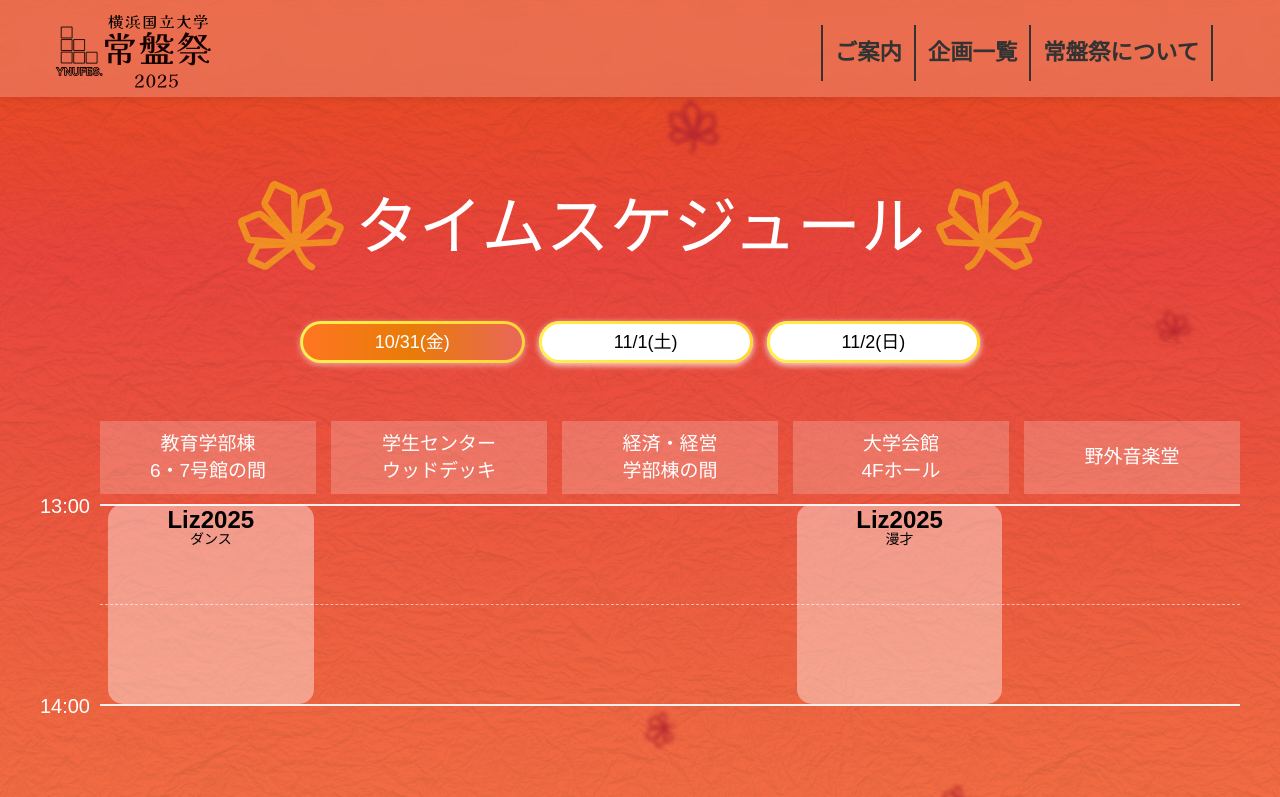
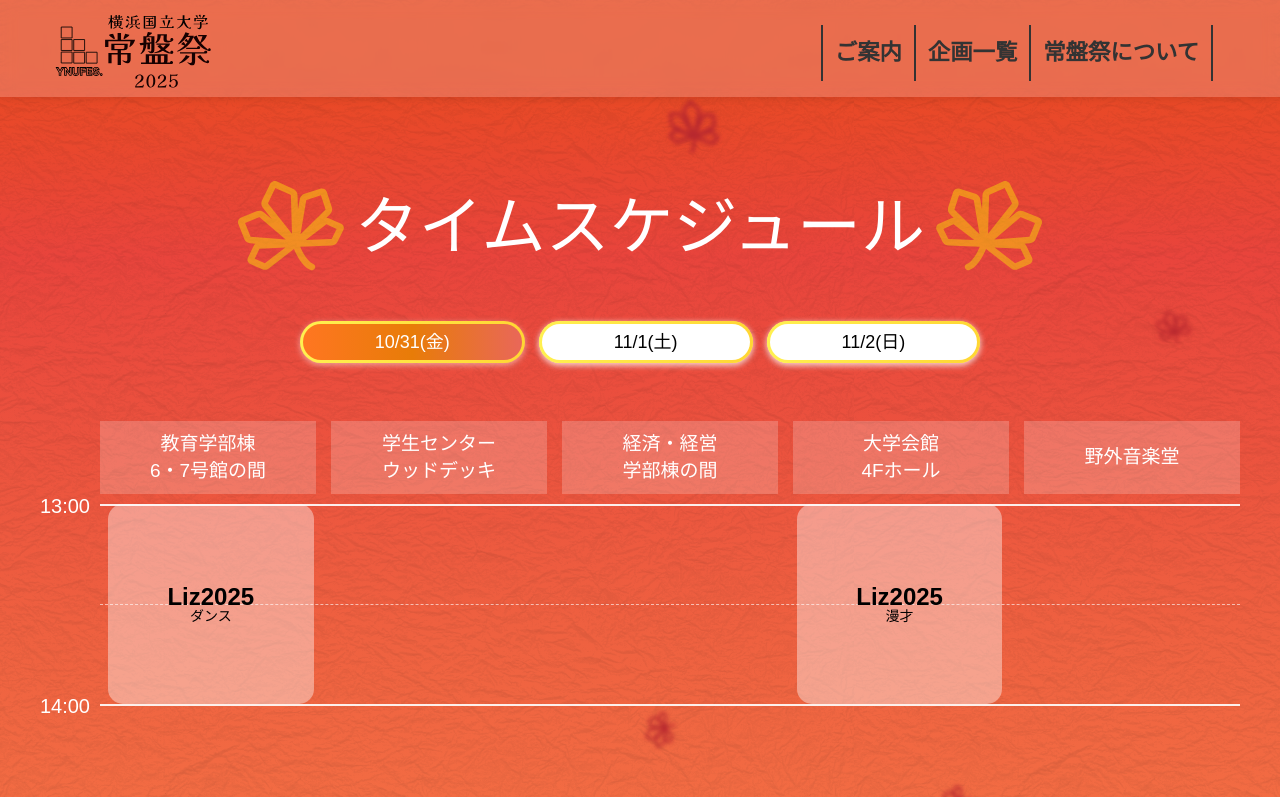
Before and after one commit to ynufes-tech/ynufes-tokiwa25, a Nuxt app: page /time-schedule in a window 1280 px wide. Shown: the top 797 px of the page. Built offline with nearby package versions, Linux system fonts and the light colour scheme; a web font is replaced by a local one.

Commit message:
イベント名の部分を微調整

```diff
--- a/components/ScheduleEventsCard.vue
+++ b/components/ScheduleEventsCard.vue
@@ -20,6 +20,8 @@ const props = defineProps<{
 </template>
 
 <style scoped lang="scss">
+@use "@/assets/scss/_breakpoint.scss" as *;
+
 .event-card {
   position: absolute;
   left: 8px;
@@ -28,11 +30,21 @@ const props = defineProps<{
   background: rgba(255, 255, 255, 0.4);
   text-align: center;
   padding: 4px;
+  display: flex;
+  flex-direction: column;
+  justify-content: center;
+
   .title {
     font-weight: bold;
+    @include md {
+      font-size: 20px;
+    }
   }
   .subtitle {
     font-size: 14px;
+    @include md {
+      font-size: 19px;
+    }
   }
 }
 </style>
```
